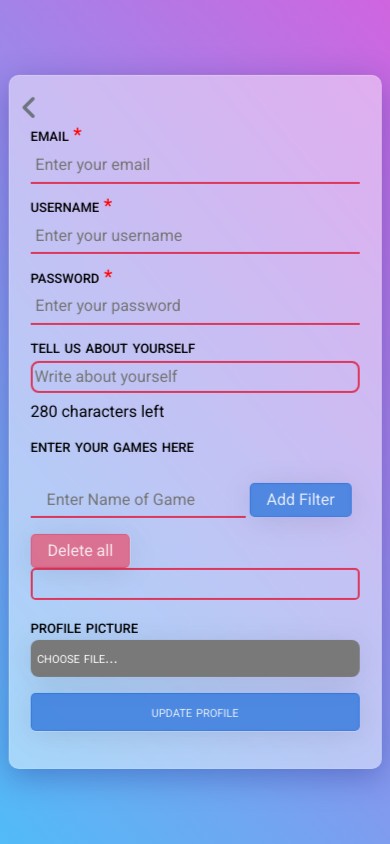
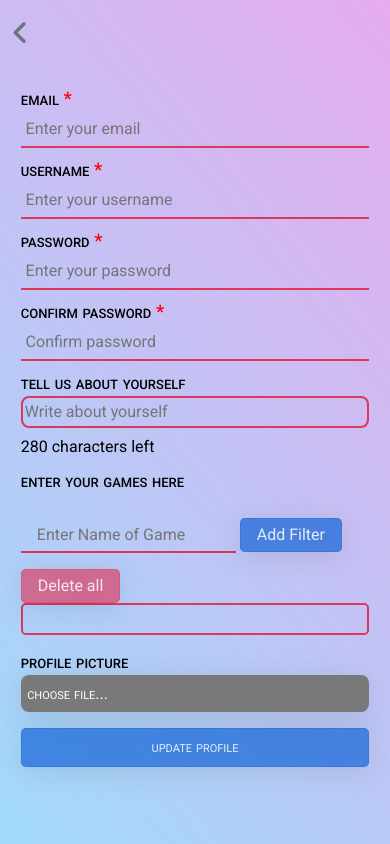
Before and after one commit to Kent-Danielle/BuddyUp, a website: page public/html/profile_edit.html in a window 390 px wide. Drawn offline with nearby package versions, Linux system fonts and the light colour scheme; no server answers.

Commit message:
Fixed media query for mobile for forms. Made the form cover the whole screen when in mobile.

```diff
--- a/public/html/profile_edit.html
+++ b/public/html/profile_edit.html
@@ -90,6 +90,10 @@
 							autocomplete="off"
 							placeholder="Enter your password"
 						/>
+						<h3>confirm password<span class="required"> *</span></h3>
+						<input id="confirm-password" name="password" type="password" value="" class="inputFields"
+							placeholder="Confirm password" readonly onfocus="this.removeAttribute('readonly');"
+							autocomplete="off" />
 						<h3>tell us about yourself</h3>
 						<textarea
 							name="about"
--- a/public/styles/login.css
+++ b/public/styles/login.css
@@ -127,7 +127,16 @@ form a {
   }
 
   #form-container {
-		width: 95%;
+		display: grid;
+		align-items: center;
+		width: 100% !important;
+		height: 100% !important;
+		border-radius: 0;
+		border: 0;
+		box-shadow: none;
+		backdrop-filter: none;
+		overflow-y: scroll;
+		box-sizing: content-box !important;
 	}
 
 	#form-data {
--- a/public/styles/profile_edit.css
+++ b/public/styles/profile_edit.css
@@ -212,7 +212,14 @@ form a {
 	}
 
 	#form-container {
-		width: 95% !important;
+		display: grid;
+		align-items: center;
+		width: 100% !important;
+		height: 100% !important;
+		border-radius: 0;
+		border: 0;
+		box-shadow: none;
+		backdrop-filter: none;
 		overflow-y: scroll;
 		box-sizing: content-box !important;
 	}
--- a/public/styles/signup.css
+++ b/public/styles/signup.css
@@ -176,7 +176,14 @@ form a {
 	}
 
 	#form-container {
-		width: 95% !important;
+		display: grid;
+		align-items: center;
+		width: 100% !important;
+		height: 100% !important;
+		border-radius: 0;
+		border: 0;
+		box-shadow: none;
+		backdrop-filter: none;
 		overflow-y: scroll;
 		box-sizing: content-box !important;
 	}
--- a/public/styles/write-a-post.css
+++ b/public/styles/write-a-post.css
@@ -16,6 +16,11 @@
 	justify-content: center;
 	height: 5rem;
 	margin-top: 1rem;
+}
+
+form {
+	margin-top: 1rem;
+	padding: 1.3rem;
 }
 
 body {
@@ -89,6 +94,12 @@ h3 {
 #submit,
 #cancelBtn {
 	width: clamp(100px, 25%, 200px) !important;
+	margin: 1rem 1rem;
+}
+
+#buttons {
+	display: flex;
+	justify-content: center;
 }
 
 /*----------------
@@ -96,17 +107,20 @@ h3 {
  *----------------
  */
 @media only screen and (max-width: 844px) {
-	#input-container {
-		width: 95% !important;
-	}
 
 	textarea {
 		height: 0.1vh;
 	}
 
 	#form-container {
-		width: 95% !important;
+		width: 100% !important;
+		height: 100% !important;
+		border-radius: 0;
+		border: 0;
+		box-shadow: none;
+		backdrop-filter: none;
 		overflow-y: scroll;
+		box-sizing: content-box !important;
 	}
 }
 
```
Also changed, not shown: public/html/register.html (+4 -0 lines), public/html/write-a-post.html (+4 -4 lines).
